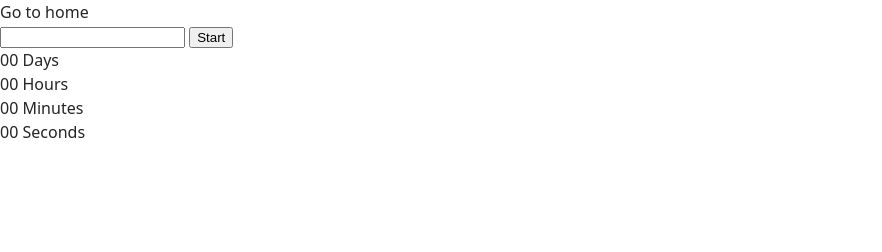
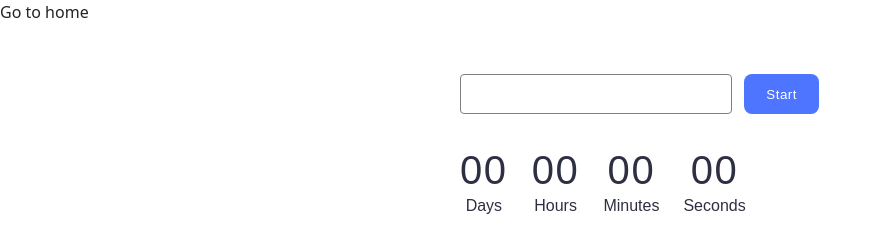
Before and after one commit to ViktorBond7/goit-advancedjs-hw-02, a website built with Vite: page src/1-timer.html in a window 1280 px wide. Shown: the whole page, without its empty margins (0-882 px from the left). Built offline with nearby package versions, Linux system fonts and the light colour scheme.

Commit message:
timer css

```diff
--- a/package.json
+++ b/package.json
@@ -17,6 +17,7 @@
   "author": "Alexander Repeta <alexander.repeta@gmail.com>",
   "license": "ISC",
   "dependencies": {
+    "flatpickr": "^4.6.13",
     "vite-plugin-full-reload": "^1.2.0",
     "vite-plugin-html-inject": "^1.1.2"
   }
--- a/src/1-timer.html
+++ b/src/1-timer.html
@@ -13,7 +13,8 @@
         <a href="./index.html">Go to home</a>
       </section>
 
-      <input type="text" id="datetime-picker" />
+      <div class="container-timer">
+        <input type="text" id="datetime-picker" placeholder="Jacob Mercer" />
         <button type="button" data-start>Start</button>
 
         <div class="timer">
@@ -34,6 +35,9 @@
             <span class="label">Seconds</span>
           </div>
         </div>
+      </div>
     </main>
+
+    <script type="module" src="./js/1-timer.js"></script>
   </body>
 </html>
--- /dev/null
+++ b/src/css/header.css
@@ -0,0 +1,17 @@
+.container-links {
+  display: flex;
+  margin-left: auto;
+  margin-right: auto;
+  width: 250px;
+  justify-content: space-between;
+  font-size: 30px;
+  margin-top: 50px;
+}
+
+.link {
+  transition: transform 2s ease;
+}
+
+.link:hover {
+  transform: scale(1.08);
+}
--- a/src/css/styles.css
+++ b/src/css/styles.css
@@ -10,6 +10,12 @@
 
 @import url('./animations.css');
 
-/* Sections style */
+/* Pages style */
+
+@import url('./timer.css');
+@import url('./snackbar.css');
 
 @import url('./back-link.css');
+@import url('./header.css');
+
+@import url('flatpickr/dist/flatpickr.min.css');
--- /dev/null
+++ b/src/css/timer.css
@@ -0,0 +1,77 @@
+.container-timer {
+  width: 360px;
+  margin-top: 50px;
+  margin-left: auto;
+  margin-right: auto;
+}
+
+.container-timer input {
+  width: 272px;
+  height: 40px;
+  box-sizing: border-box;
+  margin-right: 8px;
+  border-radius: 4px;
+  outline: none;
+  padding: 16px;
+  border: 1px solid #808080;
+  background-color: transparent;
+  transition: border-color 0.3s ease;
+}
+
+.container-timer input::placeholder {
+  color: #fff;
+}
+
+.container-timer input:placeholder-shown:hover {
+  border-color: #000;
+}
+
+.container-timer input:not(:placeholder-shown) {
+  border-color: #4e75ff;
+}
+
+.container-timer button {
+  width: 75px;
+  height: 40px;
+  border: none;
+  border-radius: 8px;
+  background: #4e75ff;
+  font-family: 'Montserrat', sans-serif;
+  font-weight: 500;
+  letter-spacing: 0.04em;
+  color: #fff;
+  margin-bottom: 32px;
+}
+
+.container-timer button:hover {
+  background-color: #6c8cff;
+}
+
+.container-timer button:disabled {
+  background-color: #cfcfcf;
+  color: #989898;
+  cursor: not-allowed;
+}
+
+.timer {
+  display: flex;
+  gap: 24px;
+}
+
+.field {
+  display: flex;
+  flex-direction: column;
+  /* justify-content: center; */
+  align-items: center;
+}
+.value {
+  font-family: 'Montserrat', sans-serif;
+  font-size: 40px;
+  line-height: 1.2;
+  letter-spacing: 0.04em;
+  color: #2e2f42;
+}
+.label {
+  font-family: 'Montserrat', sans-serif;
+  color: #2e2f42;
+}
--- a/src/js/1-timer.js
+++ b/src/js/1-timer.js
@@ -0,0 +1,16 @@
+import flatpickr from 'flatpickr';
+const refs = {
+  inputData: document.querySelector('#datetime-picker'),
+};
+
+const options = {
+  enableTime: true,
+  time_24hr: true,
+  defaultDate: new Date(),
+  minuteIncrement: 1,
+  onClose(selectedDates) {
+    console.log(selectedDates[0]);
+  },
+};
+
+flatpickr(refs.inputData, {});
```
Also changed, not shown: src/css/snackbar.css (added), 1 other file. Lines whose indentation alone changed are shown as unchanged.
